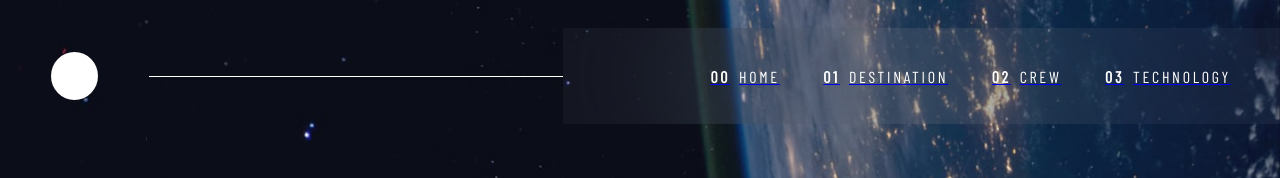
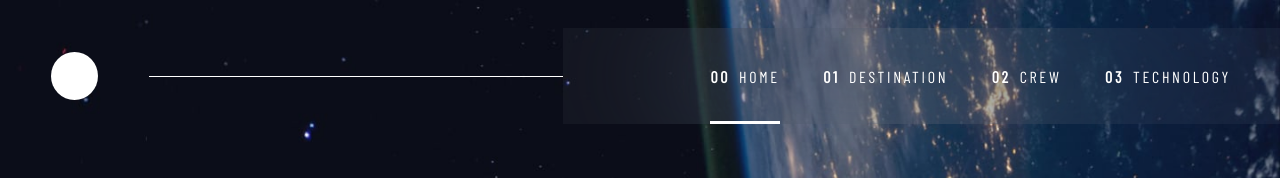
Before and after one commit to jimmy2952/space-tourism-website, a React (Create React App) app: page / in a window 1280 px wide. Shown: the top 178 px of the page. Built offline with nearby package versions, Linux system fonts and the light colour scheme; a web font is replaced by a local one.

Commit message:
complete navlink hover active

```diff
--- a/src/App.scss
+++ b/src/App.scss
@@ -1,6 +1,6 @@
 @import './variable.scss';
 body {
-  // background-color: #000000;
+  background-color: #000000;
 }
 
 h1, h2, h3, h4, .subheading1 {
--- a/src/Navigation/Nav-rectangle.scss
+++ b/src/Navigation/Nav-rectangle.scss
@@ -13,6 +13,7 @@ nav {
     height: 100%;
     margin-right: 3.4vw;
     align-content: center;
+    position: relative;
     cursor: pointer;
     .nav-text {
       margin: auto;
@@ -22,4 +23,29 @@ nav {
       margin-right: 0.7vw;
     }
   }
+  a {
+    color: white;
+    text-decoration: none;
+    height: 100%;
+    border-bottom: 4px solid transparent;
+    transition: 0.4s;
+    position: relative;
+    &::before {
+      content: '';
+      width: 0;
+      background-color: white;
+      height: 3px;
+      position: absolute;
+      left: 0;
+      bottom: 0;
+      transition: 0.4s;
+      opacity: 0.5;
+    }
+    &:hover::before, &:active::before, &.active::before {
+      width: 100%;
+    }
+    &.active::before {
+      opacity: 1;
+    }
+  }
 }
--- a/src/Navigation/Nav-rectangle.tsx
+++ b/src/Navigation/Nav-rectangle.tsx
@@ -1,33 +1,25 @@
-import { Link } from "react-router-dom";
+import { NavLink } from "react-router-dom";
 import "./Nav-rectangle.scss";
 
 export const NavRectangle = () => {
   return (
     <nav>
-      <Link to="/">
-        <div className="nav-item">
-          <text className="nav-text number">00</text>
-          <text className="nav-text">HOME</text>
-        </div>
-      </Link>
-      <Link to="/destination">
-        <div className="nav-item">
-          <text className="nav-text number">01</text>
-          <text className="nav-text">DESTINATION</text>
-        </div>
-      </Link>
-      <Link to="/crew">
-        <div className="nav-item">
-          <text className="nav-text number">02</text>
-          <text className="nav-text">CREW</text>
-        </div>
-      </Link>
-      <Link to="/technology">
-        <div className="nav-item">
-          <text className="nav-text number">03</text>
-          <text className="nav-text">TECHNOLOGY</text>
-        </div>
-      </Link>
+      <NavLink to="/" className="nav-item">
+        <div className="nav-text number">00</div>
+        <div className="nav-text">HOME</div>
+      </NavLink>
+      <NavLink to="/destination" className="nav-item">
+        <div className="nav-text number">01</div>
+        <div className="nav-text">DESTINATION</div>
+      </NavLink>
+      <NavLink to="/crew" className="nav-item">
+        <div className="nav-text number">02</div>
+        <div className="nav-text">CREW</div>
+      </NavLink>
+      <NavLink to="/technology" className="nav-item">
+        <div className="nav-text number">03</div>
+        <div className="nav-text">TECHNOLOGY</div>
+      </NavLink>
     </nav>
   );
 };
```
